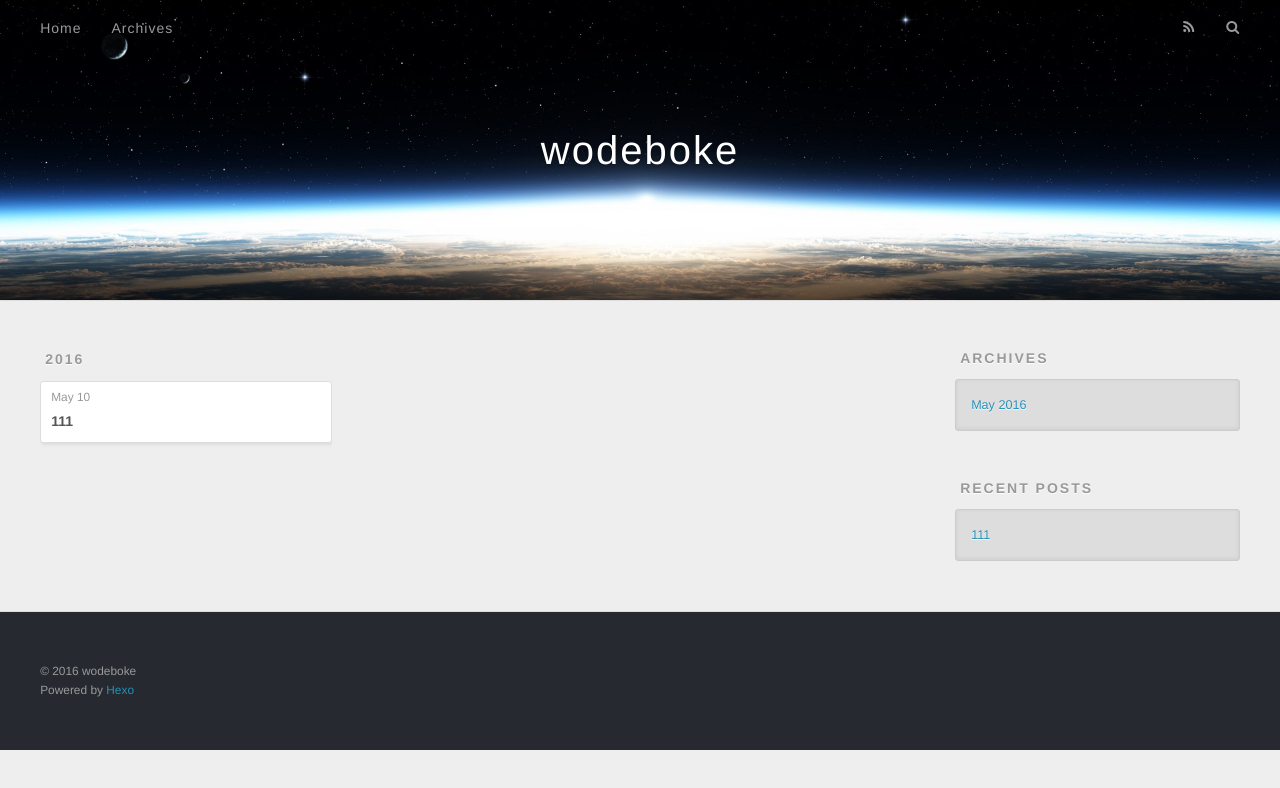
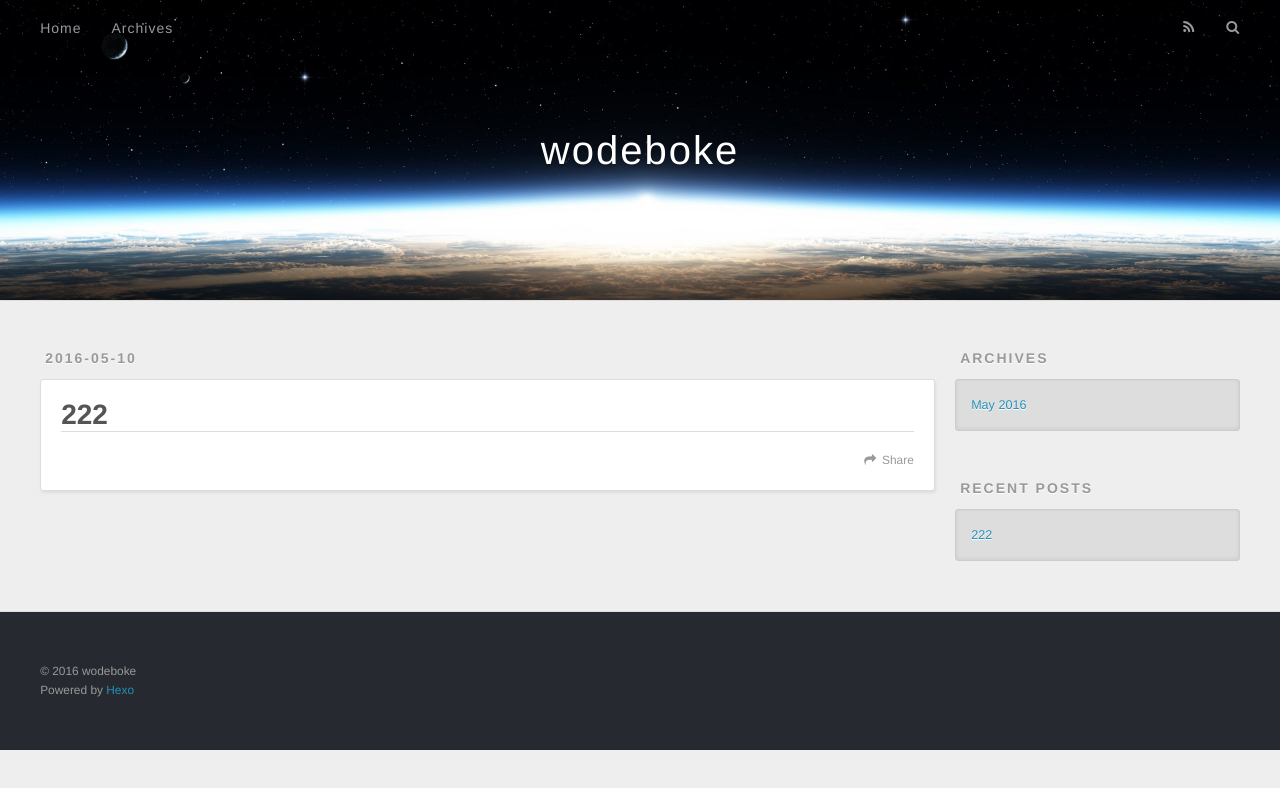
Before and after one commit to wodeboke/wodeboke.github.io, a plain HTML site: page 2016/05/10/222/index.html in a window 1280 px wide. Drawn offline with nearby package versions, Linux system fonts and the light colour scheme.

Commit message:
更新博客。

```diff
--- a/archives/2016/index.html
+++ b/2016/05/10/222/index.html
@@ -3,16 +3,17 @@
 <head>
   <meta charset="utf-8">
 
-  <title>Archives: 2016 | wodeboke</title>
+  <title>222 | wodeboke</title>
   <meta name="viewport" content="width=device-width, initial-scale=1, maximum-scale=1">
   <meta name="description">
-<meta property="og:type" content="website">
-<meta property="og:title" content="wodeboke">
-<meta property="og:url" content="wodeboke.github.io/archives/2016/index.html">
+<meta property="og:type" content="article">
+<meta property="og:title" content="222">
+<meta property="og:url" content="wodeboke.github.io/2016/05/10/222/index.html">
 <meta property="og:site_name" content="wodeboke">
 <meta property="og:description">
+<meta property="og:updated_time" content="2016-05-10T15:11:27.087Z">
 <meta name="twitter:card" content="summary">
-<meta name="twitter:title" content="wodeboke">
+<meta name="twitter:title" content="222">
 <meta name="twitter:description">
 
     <link rel="alternate" href="/atom.xml" title="wodeboke" type="application/atom+xml">
@@ -62,39 +63,41 @@
   </div>
 </header>
       <div class="outer">
-        <section id="main">
+        <section id="main"><article id="post-222" class="article article-type-post" itemscope itemprop="blogPost">
+  <div class="article-meta">
+    <a href="/2016/05/10/222/" class="article-date">
+  <time datetime="2016-05-10T15:11:27.000Z" itemprop="datePublished">2016-05-10</time>
+</a>
+
+  </div>
+  <div class="article-inner">
+
+
+      <header class="article-header">
+
+
+    <h1 class="article-title" itemprop="name">
+      222
+    </h1>
+
+
+      </header>
+
+    <div class="article-entry" itemprop="articleBody">
 
 
 
+    </div>
+    <footer class="article-footer">
+      <a data-url="wodeboke.github.io/2016/05/10/222/" data-id="cio1krztg0000jsvv4iuli3s1" class="article-share-link">Share</a>
+
+
+    </footer>
+  </div>
 
 
 
-      <section class="archives-wrap">
-        <div class="archive-year-wrap">
-          <a href="/archives/2016" class="archive-year">2016</a>
-        </div>
-        <div class="archives">
-
-    <article class="archive-article archive-type-post">
-  <div class="archive-article-inner">
-    <header class="archive-article-header">
-      <a href="/2016/05/10/111/" class="archive-article-date">
-  <time datetime="2016-05-10T15:09:06.000Z" itemprop="datePublished">May 10</time>
-</a>
-
-
-    <h1 itemprop="name">
-      <a class="archive-article-title" href="/2016/05/10/111/">111</a>
-    </h1>
-
-
-    </header>
-  </div>
 </article>
-
-
-    </div></section>
-
 
 </section>
 
@@ -125,7 +128,7 @@
       <ul>
 
           <li>
-            <a href="/2016/05/10/111/">111</a>
+            <a href="/2016/05/10/222/">222</a>
           </li>
 
       </ul>
```
Also changed, not shown: archives/2016/05/index.html (+4 -4 lines), archives/index.html (+4 -4 lines), index.html (+6 -6 lines).
